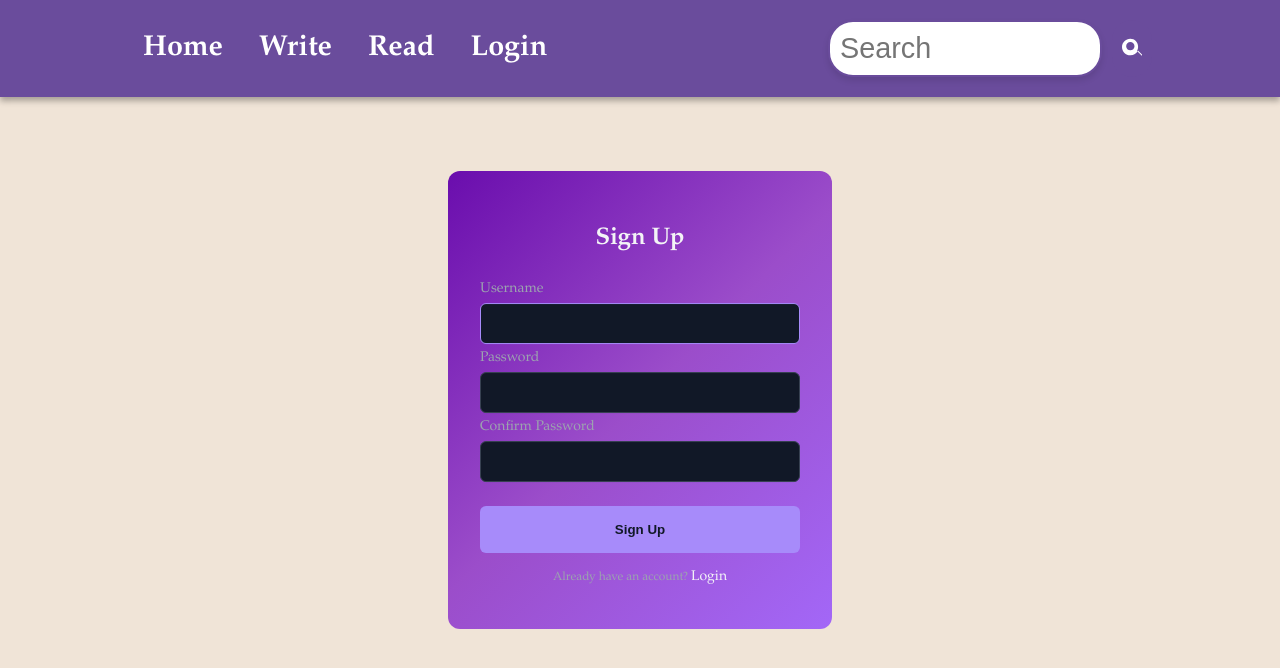
After one commit to Kuwushal/poetry-project, a Django app: page /signup/ in a window 1280 px wide. The commit adds this page. Shown: the top 668 px of the page. Run offline with Django 5.2, Linux system fonts and the light colour scheme.

Commit message:
login and signup

```diff
--- a/poetry_project/settings.py
+++ b/poetry_project/settings.py
@@ -37,6 +37,7 @@ INSTALLED_APPS = [
     'django.contrib.sessions',
     'django.contrib.messages',
     'django.contrib.staticfiles',
+
     'poetryapp'
 ]
 
@@ -131,3 +132,5 @@ STATICFILES_DIRS = [
 # https://docs.djangoproject.com/en/5.0/ref/settings/#default-auto-field
 
 DEFAULT_AUTO_FIELD = 'django.db.models.BigAutoField'
+
+LOGIN_REDIRECT_URL = '/'
--- a/poetryapp/templates/poetryapp/home.html
+++ b/poetryapp/templates/poetryapp/home.html
@@ -4,10 +4,10 @@
     <h2 style="font-size: 2.5em; color: #4b0082; text-shadow: 2px 2px 4px rgba(0, 0, 0, 0.3);">Welcome to Poem Hub</h2>
     <p style="font-size: 1.2em; color: #555;">Explore a world of enchanting poetry.</p>
 
-    <div class="search-bar" style="margin-top: 30px;">
-        <form method="get" action="{% url 'search_poem' %}" style="display: flex; justify-content: center;">
+    <div class="search-bar" style="margin-top: 30px; width: 80%; max-width: 900px; margin-left: auto; margin-right: auto;">
+        <form method="get" action="{% url 'search_poem' %}" style="display: flex; justify-content: center; width: 100%;">
             <input type="text" name="q" placeholder="Search for an author or poem..."
-                   style="padding: 15px; width: 50%; font-size: 1.2em; border: 2px solid #6a4c9c; border-radius: 25px; box-shadow: 0 4px 6px rgba(0, 0, 0, 0.1);"/>
+                   style="padding: 15px; width: 100%; font-size: 1.2em; border: 2px solid #6a4c9c; border-radius: 25px; box-shadow: 0 4px 6px rgba(0, 0, 0, 0.1);"/>
             <button type="submit" style="padding: 15px 30px; font-size: 1.2em; background-color: #6a4c9c; color: white; border: none; border-radius: 25px; cursor: pointer; margin-left: 15px;">
                 Search
             </button>
--- a/poetryapp/templates/poetryapp/layout/header.html
+++ b/poetryapp/templates/poetryapp/layout/header.html
@@ -24,6 +24,9 @@
             position: relative;
             width: 100%;
             box-sizing: border-box;
+            display: flex;
+            justify-content: space-between;
+            align-items: center;
         }
 
         /* Styling links in header */
@@ -39,6 +42,73 @@
             color: #ffcc99;
         }
 
+        /* User Dropdown Styling */
+        .dropdown {
+            position: relative;
+            display: inline-block;
+        }
+
+        .dropdown-content {
+            display: none;
+            position: absolute;
+            background-color: #6a4c9c;
+            min-width: 160px;
+            box-shadow: 0 8px 16px rgba(0, 0, 0, 0.2);
+            z-index: 1;
+        }
+
+        .dropdown-content a {
+            color: white;
+            padding: 12px 16px;
+            text-decoration: none;
+            display: block;
+            font-size: 1em;
+        }
+
+        .dropdown-content a:hover {
+            background-color: #ffcc99;
+        }
+
+        .dropdown:hover .dropdown-content {
+            display: block;
+        }
+
+        /* Search Bar Styling */
+        .search-bar {
+            display: flex;
+            justify-content: center;
+            align-items: center;
+        }
+
+        .search-bar form {
+            display: flex;
+            justify-content: flex-end;
+        }
+
+        .search-bar input {
+            padding: 10px;
+            width: 250px; /* Small size for search bar */
+            font-size: 1.2em;
+            border: 2px solid #6a4c9c;
+            border-radius: 25px;
+            box-shadow: 0 4px 6px rgba(0, 0, 0, 0.1);
+        }
+
+        .search-bar button {
+            padding: 10px;
+            background-color: #6a4c9c;
+            border: none;
+            border-radius: 25px;
+            cursor: pointer;
+            margin-left: 10px;
+        }
+
+        .search-bar button svg {
+            width: 20px;
+            height: 20px;
+            fill: white;
+        }
+
         /* Ensure the body doesn't overlap footer */
         body {
             padding-bottom: 80px;  /* To prevent footer overlap */
@@ -48,21 +118,61 @@
         @media (max-width: 768px) {
             header {
                 font-size: 1.2em;
+                flex-direction: column; /* Stack elements on mobile */
+                text-align: center;
             }
 
             header a {
-                margin: 0 10px;
+                margin: 5px 0;
                 font-size: 1em;
+            }
+
+            .search-bar input {
+                width: 80%; /* Adjust width on smaller screens */
+            }
+
+            .search-bar button {
+                font-size: 1em;
+                padding: 8px 16px;
             }
         }
     </style>
 </head>
 <body>
     <header>
-        <a href="{% url 'home' %}">Home</a>
+        <div>
+            <a href="{% url 'home' %}">Home</a>
+            <a href="{% url 'write_poem' %}">Write</a>
+            <a href="#">Read</a>
 
-        <a href="{% url 'write_poem' %}">Write</a>
-        <a href="#">Login</a> <!-- Placeholder for Login link -->
+            {% if user.is_authenticated %}
+                <!-- User is logged in, show dropdown -->
+                <div class="dropdown">
+                    <a href="#" class="dropbtn">{{ user.username }}</a>
+                    <div class="dropdown-content">
+                        <a href="#">Profile</a>
+                        <a href="#">History</a>
+                        <a href="{% url 'logout' %}">Logout</a>
+                    </div>
+                </div>
+            {% else %}
+                <!-- User is not logged in, show Login link -->
+                <a href="{% url 'login' %}">Login</a>
+            {% endif %}
+        </div>
+
+        <!-- Search Bar -->
+        <div class="search-bar">
+            <form method="get" action="{% url 'search_poem' %}">
+                <input type="text" name="q" placeholder="Search"/>
+                <button type="submit">
+                    <!-- SVG Search Icon -->
+                    <svg xmlns="http://www.w3.org/2000/svg" viewBox="0 0 24 24">
+                        <path d="M23.78 22.52l-5.76-5.76a9.2 9.2 0 0 0 1.29-5.17C19.31 6.12 15.19 2 10 2 4.48 2 0 6.48 0 12s4.48 10 10 10c4.03 0 7.61-2.4 9.17-5.81l5.61 5.61c.28.28.78.28 1.06 0 .28-.28.28-.77 0-1.06zM10 16c-2.76 0-5-2.24-5-5s2.24-5 5-5 5 2.24 5 5-2.24 5-5 5z"/>
+                    </svg>
+                </button>
+            </form>
+        </div>
     </header>
     <!-- Content here -->
 </body>
--- /dev/null
+++ b/poetryapp/templates/poetryapp/signup.html
@@ -0,0 +1,177 @@
+{% include 'poetryapp/layout/header.html' %}
+
+{% block content %}
+  <div class="form-container">
+    <h2 class="title">Sign Up</h2>
+    <form method="post" class="form">
+      {% csrf_token %}
+      <div class="input-group">
+        <label for="{{ form.username.id_for_label }}">Username</label>
+        {{ form.username }}
+      </div>
+      <div class="input-group">
+        <label for="{{ form.password1.id_for_label }}">Password</label>
+        {{ form.password1 }}
+      </div>
+      <div class="input-group">
+        <label for="{{ form.password2.id_for_label }}">Confirm Password</label>
+        {{ form.password2 }}
+      </div>
+      <button type="submit" class="sign">Sign Up</button>
+    </form>
+
+    <p class="signup">Already have an account? <a href="{% url 'login' %}">Login</a></p>
+  </div>
+
+  <style>
+    /* Center the form-container */
+    .form-container {
+      width: 320px;
+      border-radius: 0.75rem;
+      background: linear-gradient(135deg, #6a0dad, #9b4dca, #a367f7); /* Purple gradient background */
+      padding: 2rem;
+      color: rgba(243, 244, 246, 1);
+      position: absolute;
+      top: 50%;
+      left: 50%;
+      transform: translate(-50%, -50%); /* Center it */
+    }
+
+    .title {
+      text-align: center;
+      font-size: 1.5rem;
+      line-height: 2rem;
+      font-weight: 700;
+    }
+
+    .form {
+      margin-top: 1.5rem;
+    }
+
+    .input-group {
+      margin-top: 0.25rem;
+      font-size: 0.875rem;
+      line-height: 1.25rem;
+    }
+
+    .input-group label {
+      display: block;
+      color: rgba(156, 163, 175, 1);
+      margin-bottom: 4px;
+    }
+
+    .input-group input {
+      width: 100%;
+      max-width: 100%; /* Ensure it doesn't stretch out */
+      box-sizing: border-box; /* Keeps padding within width */
+      border-radius: 0.375rem;
+      border: 1px solid rgba(55, 65, 81, 1);
+      outline: 0;
+      background-color: rgba(17, 24, 39, 1);
+      padding: 0.75rem 1rem;
+      color: rgba(243, 244, 246, 1);
+    }
+
+    .input-group input:focus {
+      border-color: rgba(167, 139, 250);
+    }
+
+    /* Sign Up button styling */
+    .sign {
+      display: block;
+      width: 100%;
+      background-color: rgba(167, 139, 250, 1);
+      padding: 1rem; /* Added padding */
+      text-align: center;
+      color: rgba(17, 24, 39, 1);
+      border: none;
+      border-radius: 0.375rem;
+      font-weight: 600;
+      margin-top: 1.5rem;
+      transition: background-color 0.3s ease; /* Smooth hover transition */
+    }
+
+    .sign:hover {
+      background-color: rgba(123, 94, 220, 1); /* Darker purple on hover */
+    }
+
+    /* Add padding and some visual style for the login link */
+    .signup {
+      text-align: center;
+      font-size: 0.75rem;
+      line-height: 1rem;
+      color: rgba(156, 163, 175, 1);
+      margin-top: 1rem;
+    }
+
+    .signup a {
+      color: rgba(243, 244, 246, 1);
+      text-decoration: none;
+      font-size: 14px;
+    }
+
+    .signup a:hover {
+      text-decoration: underline rgba(167, 139, 250, 1);
+    }
+
+    .forgot {
+      display: flex;
+      justify-content: flex-end;
+      font-size: 0.75rem;
+      line-height: 1rem;
+      color: rgba(156, 163, 175, 1);
+      margin: 8px 0 14px 0;
+    }
+
+    .forgot a {
+      color: rgba(243, 244, 246, 1);
+      text-decoration: none;
+      font-size: 14px;
+    }
+
+    .forgot a:hover {
+      text-decoration: underline rgba(167, 139, 250, 1);
+    }
+
+    .social-message {
+      display: flex;
+      align-items: center;
+      padding-top: 1rem;
+    }
+
+    .line {
+      height: 1px;
+      flex: 1 1 0%;
+      background-color: rgba(55, 65, 81, 1);
+    }
+
+    .social-message .message {
+      padding-left: 0.75rem;
+      padding-right: 0.75rem;
+      font-size: 0.875rem;
+      line-height: 1.25rem;
+      color: rgba(156, 163, 175, 1);
+    }
+
+    .social-icons {
+      display: flex;
+      justify-content: center;
+    }
+
+    .social-icons .icon {
+      border-radius: 0.125rem;
+      padding: 0.75rem;
+      border: none;
+      background-color: transparent;
+      margin-left: 8px;
+    }
+
+    .social-icons .icon svg {
+      height: 1.25rem;
+      width: 1.25rem;
+      fill: #fff;
+    }
+  </style>
+
+
+{% endblock %}
--- a/poetryapp/urls.py
+++ b/poetryapp/urls.py
@@ -1,9 +1,15 @@
 from django.urls import path
 from . import views
+from django.contrib.auth import views as auth_views
 
 urlpatterns = [
     path('', views.home, name='home'),
     path('search/', views.search_poem, name='search_poem'),
     path('poem/<str:title>/', views.poem_detail, name='poem_detail'),
     path('write/', views.write_poem, name='write_poem'),
+    path('login/', views.login_view, name='login'),
+    path('logout/', views.logout_view, name='logout'),
+
+    path('signup/', views.signup_views, name='signup'),
+
 ]
--- a/poetryapp/views.py
+++ b/poetryapp/views.py
@@ -1,6 +1,9 @@
 import requests
-from django.shortcuts import render
+from django.shortcuts import render, redirect
 from django.core.paginator import Paginator
+from django.contrib.auth.forms import UserCreationForm
+from django.contrib.auth import login, authenticate, logout
+from django.contrib import messages
 
 
 def home(request):
@@ -49,7 +52,36 @@ def poem_detail(request, title):
 
     return render(request, 'poetryapp/poem_detail.html', {'poem': poem[0]})
 
+def signup_views(request):
+    if request.method =='POST':
+        form = UserCreationForm(request.POST)
+        if form.is_valid():
+            user = form.save()
+            login(request, user)
+            return redirect('home')
+    else:
+        form = UserCreationForm()
 
+    return render(request, 'poetryapp/signup.html', {'form' : form})
+
+def login_view(request):
+    if request.method== 'POST':
+        username =  request.POST['username']
+        password =  request.POST['password']
+
+        user = authenticate(request, username= username, password= password)
+        if user is not None:
+            login(request, user)
+            return redirect('home')
+        else:
+            messages.error(request, "Invalid username or password.")
+
+    return render(request, 'poetryapp/login.html')
+
+
+def logout_view(request):
+    logout(request)
+    return redirect('home')
 
 def write_poem(request):
     return render(request, 'poetryapp/write_poem.html')
```
Also changed, not shown: poetryapp/templates/poetryapp/login.html (added, +173 -0 lines), db.sqlite3.
